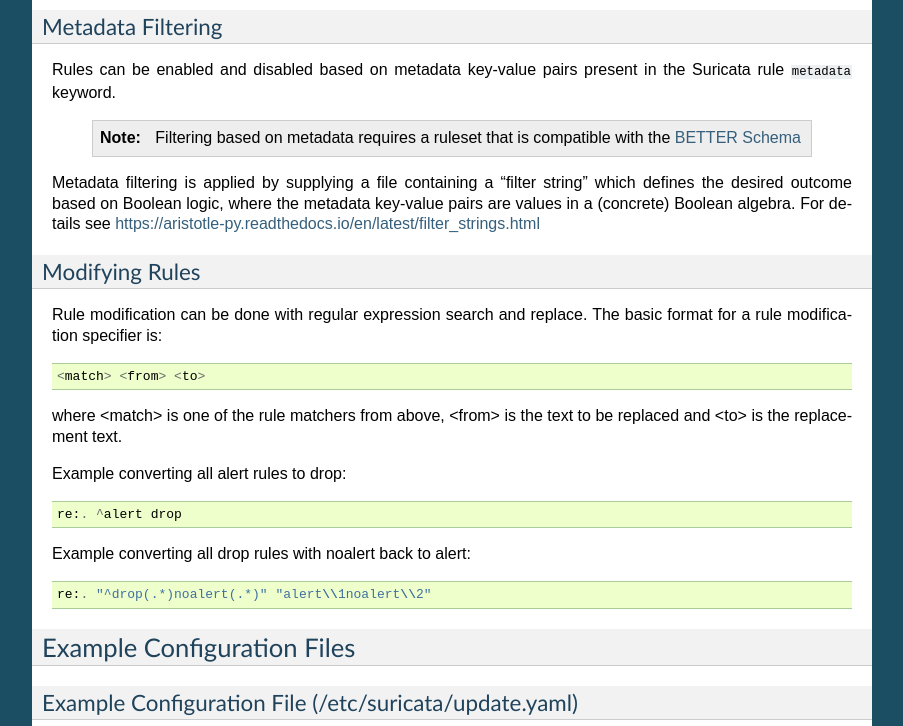
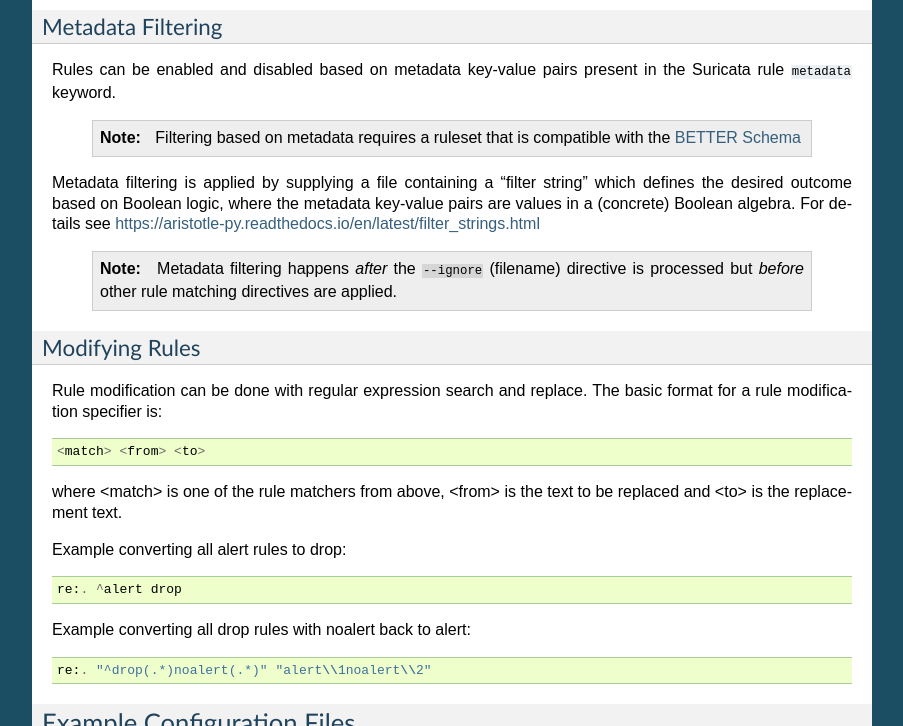
Before and after one commit to OISF/suricata-update, a Sphinx documentation site: the page built from doc/update.rst, in a window 1280 px wide and 900 px high, scrolled down 4406 px, cut to the strip 0-726 px from the top of the window. Shown: the whole strip, without its empty margins (198-1101 px from the left). Built offline with Sphinx 7.4.7, drawn with Linux system fonts in a browser that asks for light colours.

Commit message:
doc cleanup for metadata filter

```diff
--- a/doc/update.rst
+++ b/doc/update.rst
@@ -251,6 +251,12 @@ desired outcome based on Boolean logic, where the metadata
 key-value pairs are values in a (concrete) Boolean algebra. For
 details see `<https://aristotle-py.readthedocs.io/en/latest/filter_strings.html>`__
 
+   .. note::
+
+     Metadata filtering happens `after` the ``--ignore`` (filename)
+     directive is processed but `before` other rule matching
+     directives are applied.
+
 Modifying Rules
 ---------------
 
```
